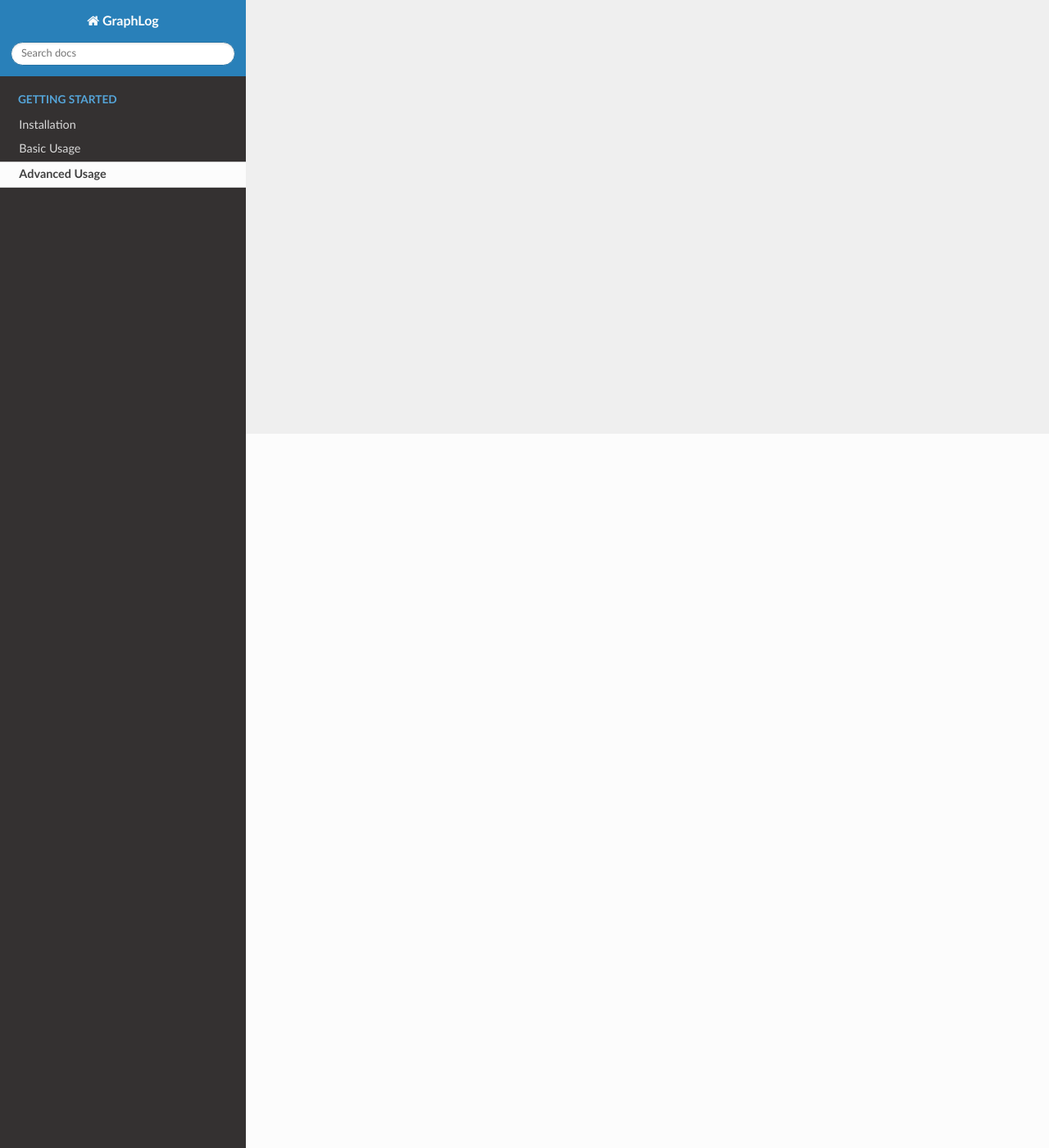
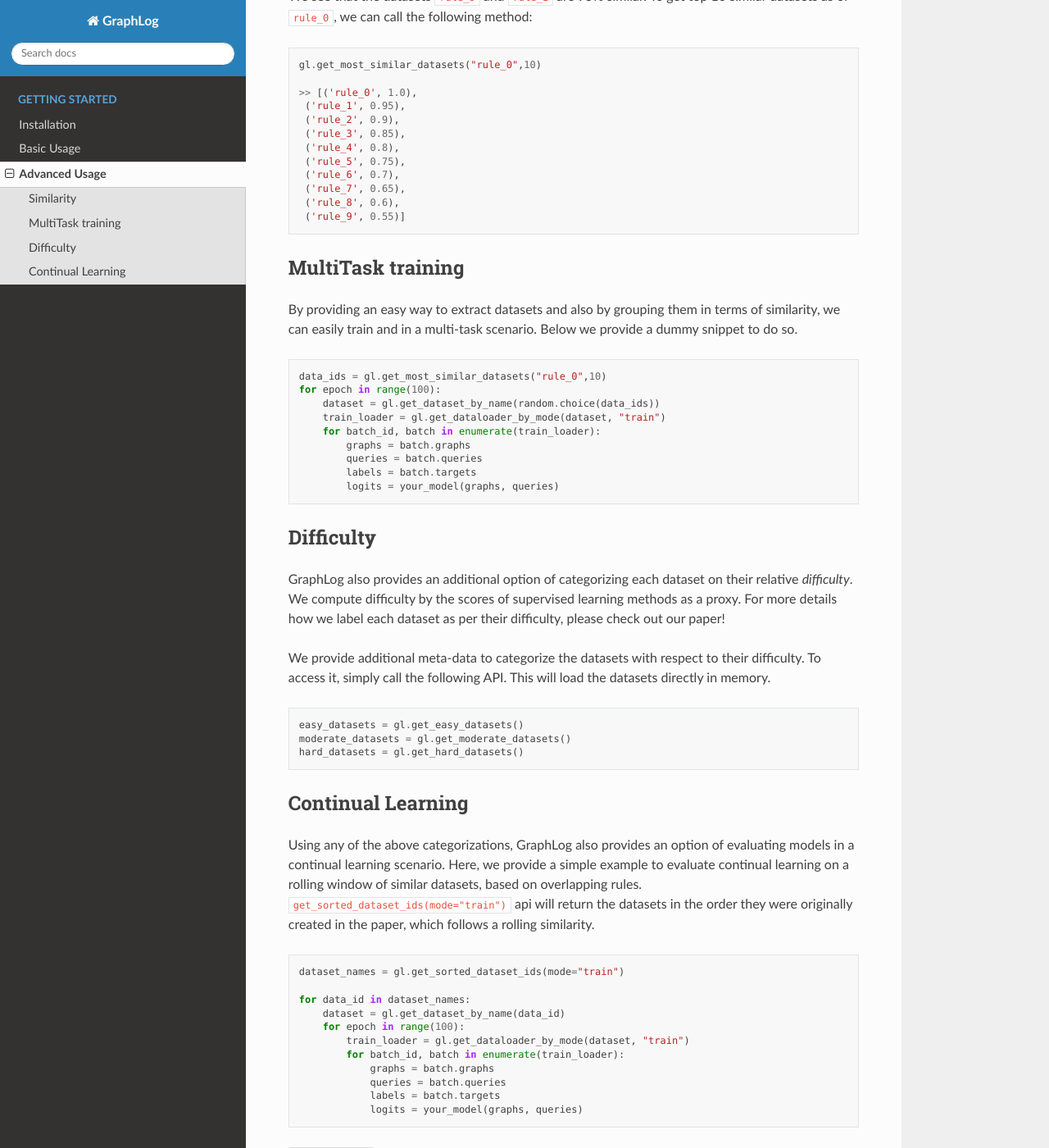
Before and after one commit to facebookresearch/GraphLog, a Sphinx documentation site: the page built from docs/pages/advanced.rst, in a window 1280 px wide and 1400 px high, scrolled down 871 px. Shown: the whole window at 82% size. Built offline with Sphinx 7.4.7 and the Read the Docs theme 2.0.0, drawn with Linux system fonts in a browser that asks for light colours; some of the changed text lies outside the part shown.

Commit message:
add advanced usage docs

```diff
--- a/docs/pages/advanced.rst
+++ b/docs/pages/advanced.rst
@@ -1,2 +1,127 @@
 Advanced Usage
-==================
+==============
+
+GraphLog provides an array of datasets, thus making it a perfect
+candidate to test multi-task, continual and meta-learning in graphs.
+Each dataset is derived by its own set of **rules**.
+
+Similarity
+----------
+
+Two datasets can have highly overlapping rules to highly non-overlapping
+rules. This provides GraphLog an unique way to define the notion of task
+**similarity**. Two datasets are highly similar if the underlying rules
+are similar.
+
+.. code:: ipython3
+
+    from graphlog import GraphLog
+    gl = GraphLog()
+
+First, lets get the available datasets in GraphLog
+
+.. code:: ipython3
+
+    datasets = gl.get_dataset_names_by_split()
+
+.. code:: ipython3
+
+    datasets["train"][0]
+
+    >> 'rule_3'
+
+
+
+To calculate dataset similarity, we compute the overlap between the
+actual rules used in the datasets. GraphLog provides an easy API to do
+so.
+
+.. code:: ipython3
+
+    gl.compute_similarity("rule_0","rule_1")
+
+    >> 0.95
+
+
+We see that the datasets ``rule_0`` and ``rule_1`` are 95% similar. To
+get top 10 similar datasets as of ``rule_0``, we can call the following
+method:
+
+.. code:: ipython3
+
+    gl.get_most_similar_datasets("rule_0",10)
+
+    >> [('rule_0', 1.0),
+     ('rule_1', 0.95),
+     ('rule_2', 0.9),
+     ('rule_3', 0.85),
+     ('rule_4', 0.8),
+     ('rule_5', 0.75),
+     ('rule_6', 0.7),
+     ('rule_7', 0.65),
+     ('rule_8', 0.6),
+     ('rule_9', 0.55)]
+
+
+
+MultiTask training
+------------------
+
+By providing an easy way to extract datasets and also by grouping them
+in terms of similarity, we can easily train and in a multi-task
+scenario. Below we provide a dummy snippet to do so.
+
+.. code:: ipython3
+
+    data_ids = gl.get_most_similar_datasets("rule_0",10)
+    for epoch in range(100):
+        dataset = gl.get_dataset_by_name(random.choice(data_ids))
+        train_loader = gl.get_dataloader_by_mode(dataset, "train")
+        for batch_id, batch in enumerate(train_loader):
+            graphs = batch.graphs
+            queries = batch.queries
+            labels = batch.targets
+            logits = your_model(graphs, queries)
+
+Difficulty
+----------
+
+GraphLog also provides an additional option of categorizing each dataset
+on their relative *difficulty*. We compute difficulty by the scores of
+supervised learning methods as a proxy. For more details how we label
+each dataset as per their difficulty, please check out our paper!
+
+We provide additional meta-data to categorize the datasets with respect
+to their difficulty. To access it, simply call the following API. This
+will load the datasets directly in memory.
+
+.. code:: ipython3
+
+    easy_datasets = gl.get_easy_datasets()
+    moderate_datasets = gl.get_moderate_datasets()
+    hard_datasets = gl.get_hard_datasets()
+
+Continual Learning
+------------------
+
+Using any of the above categorizations, GraphLog also provides an option
+of evaluating models in a continual learning scenario. Here, we provide
+a simple example to evaluate continual learning on a rolling window of
+similar datasets, based on overlapping rules.
+``get_sorted_dataset_ids(mode="train")`` api will return the datasets in
+the order they were originally created in the paper, which follows a
+rolling similarity.
+
+.. code:: ipython3
+
+    dataset_names = gl.get_sorted_dataset_ids(mode="train")
+
+    for data_id in dataset_names:
+        dataset = gl.get_dataset_by_name(data_id)
+        for epoch in range(100):
+            train_loader = gl.get_dataloader_by_mode(dataset, "train")
+            for batch_id, batch in enumerate(train_loader):
+                graphs = batch.graphs
+                queries = batch.queries
+                labels = batch.targets
+                logits = your_model(graphs, queries)
```
Also changed, not shown: 1 other file.
